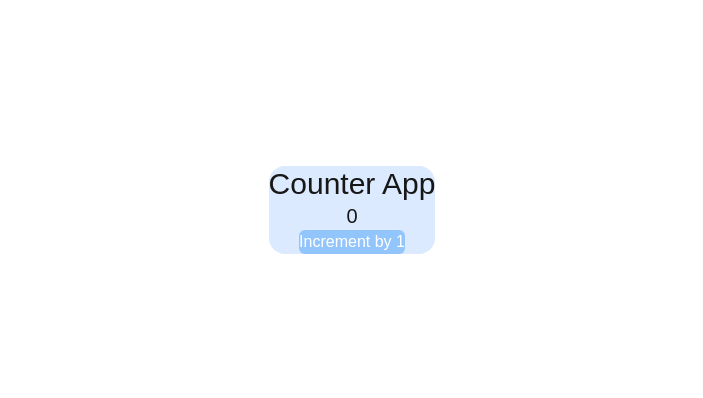
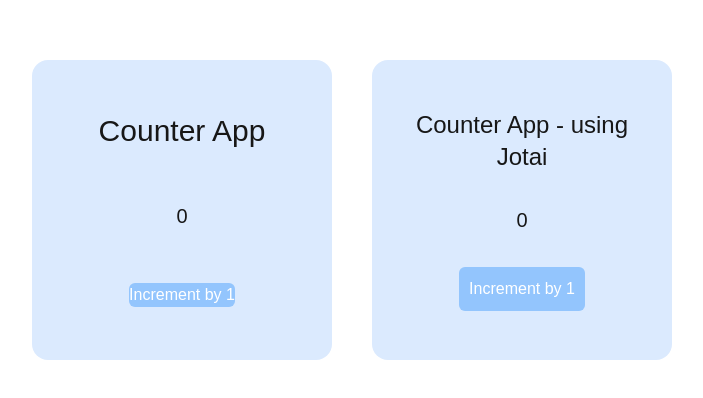
Before and after one commit to MaryanneG3/nextjs-practice, a Next.js app in the folder counter-app/: page / in a window 1280 px wide. Shown: the part 190-588 px from the top of the page, without its empty margins (288-991 px from the left). Built offline with nearby package versions, Linux system fonts and the light colour scheme.

Commit message:
added Jotai counter component to page.tsx

```diff
--- a/counter-app/app/page.tsx
+++ b/counter-app/app/page.tsx
@@ -1,9 +1,14 @@
-import Counter from "../app/components/counter";
+import Counter from "./components/counter";
+import JotaiCounter from "./components/jotaiCounter";
 
 export default function Home() {
   return (
     <div className="flex justify-center items-center h-screen">
-      <Counter />
+      <div className="grid grid-cols-2 gap-10 p-4">
+        {" "}
+        <Counter />
+        <JotaiCounter />
+      </div>
     </div>
   );
 }
```
